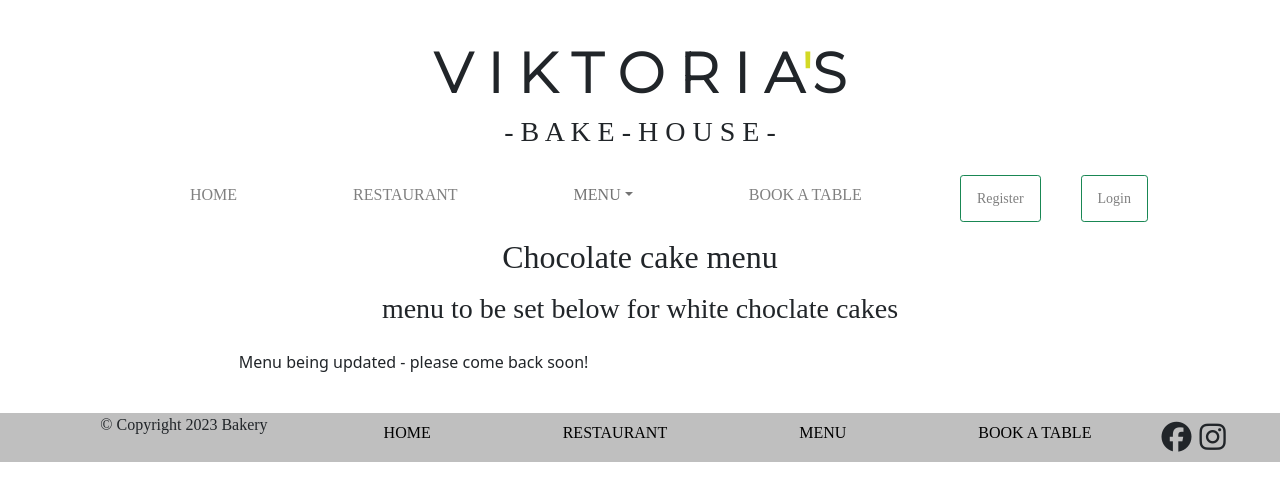
After one commit to Christoph33one/viks-bakery, a Django app: page /choc_cake/ in a window 1280 px wide. The commit adds this page. Shown: the top 501 px of the page. Run offline with Django 3.2, Linux system fonts and the light colour scheme; some libraries are stand-ins or nearby versions.

Commit message:
created view for menu to be updated in the bd. rendered choc_cake html. need to g

```diff
--- a/baker2023/settings.py
+++ b/baker2023/settings.py
@@ -103,8 +103,6 @@ DATABASES = {
    'default': dj_database_url.parse(os.environ.get("DATABASE_URL"))
 }
 
-
-
 # Password validation
 # https://docs.djangoproject.com/en/3.2/ref/settings/#auth-password-validators
 
--- a/baker2023/urls.py
+++ b/baker2023/urls.py
@@ -19,7 +19,5 @@ from django.urls import path, include
 urlpatterns = [
     path('admin/', admin.site.urls),
     path("", include('menus.urls'), name="menus-urls"),
-    path("restaurant/", include('menus.urls'), name="menus-rls"),
     path("accounts/", include("allauth.urls")),
-
 ]
--- a/menus/admin.py
+++ b/menus/admin.py
@@ -7,4 +7,4 @@ from .models import CakeItem
 class CakesAdmin(admin.ModelAdmin):
 
     list_filter = ('on_menu', 'updated_on')
-    list_display = ('cake_name', 'on_menu')
+    list_display = ('cake_name', 'cake_selections', 'on_menu')
--- a/menus/urls.py
+++ b/menus/urls.py
@@ -5,4 +5,6 @@ from django.urls import path
 urlpatterns = [
     path('', views.index, name='index'),
     path('restaurant.html/', views.restaurant, name='restaurant'),
+    path('choc_cake/', views.CakesMenu.as_view(), name='choc_cake'),
+
 ]
--- a/menus/views.py
+++ b/menus/views.py
@@ -1,7 +1,8 @@
 from django.shortcuts import render
+from django.views import generic
+from .models import CakeItem
 
 # Create your views here.
-from django.views import generic
 
 
 # Render index.html
@@ -10,7 +11,32 @@ def index(request):
     return render(request, 'index.html')
 
 
+def cakes_menu(request):
+    """ Returs restaurant page """
+    return render(request, 'cake_menu.html')
+
+
 # Render restaurant.html
 def restaurant(request):
     """ Returs restaurant page """
     return render(request, 'restaurant.html')
+
+
+# Generic view for chocale cake menu
+class CakesMenu(generic.ListView):
+    """
+    To render the cake menus from the database
+    """
+    model = CakeItem
+    template_name = 'choc_cake.html'
+    context_object_name = 'cake_items'
+
+    def get_queryset(self):
+
+        queryset = {
+            'white_items': CakeItem.objects.all().filter(
+                on_menu=True, cake_selections=0),
+            'dark_items': CakeItem.objects.all().filter(
+                on_menu=True, cake_selections=1)
+        }
+        return queryset
--- a/templates/base.html
+++ b/templates/base.html
@@ -52,7 +52,7 @@
               <a class="nav-link dropdown-toggle" data-bs-toggle="dropdown" href="#" role="button"
                 aria-expanded="false">MENU</a>
               <ul class="dropdown-menu">
-                <li><a class="dropdown-item" href="#">CHOCLATE CAKES</a></li>
+                <li><a class="dropdown-item" href="{% url 'choc_cake' %}">CHOCLATE CAKES</a></li>
                 <li><a class="dropdown-item" href="#">CREAM CAKES</a></li>
                 <li><a class="dropdown-item" href="#">CUP CAKES</a></li>
                 <li><a class="dropdown-item" href="#">CHEESE CAKES</a></li>
--- /dev/null
+++ b/templates/choc_cake.html
@@ -0,0 +1,38 @@
+{% extends 'base.html' %}
+
+{% block content %}
+
+
+<div class="container-fluid">
+    <div class="row d-flex justify-content-center">
+        <div class="col-sm-8">
+            <h2 class="text-center my-2">Chocolate cake <span class="brand-text">menu</span></h2>
+            <!-- Dietary key -->
+        </div>
+    </div>
+    <div class="row m-2 row d-flex justify-content-center">
+        <div class="col-sm-8">
+            <!-- Breakfast & Brunch menu -->
+            <h3 class="mb-4 text-center">menu to be set below for white choclate cakes</h3>
+            <!-- Loop through list to display only breakfast/bruch items -->
+
+            <!--MENU TO UPDATE FROM THE ADMIN DATABASE-->
+            {% if cake_items.cake_items %}
+
+            {% for cakeitem in cake_items.cakeitem %}
+
+            <h5> {{ cakeitem.cake_name }} </h5>
+            <!-- Display price with 2 decimal spaces -->
+            <p><em> {{ cakeitem.description }} </em>
+            <p> {{ cakeitem.dietary }} | Allergens: <strong>{{ cakeitem.allergens }}</strong></p>
+
+            {% endfor %}
+
+            {% else%}
+            <!-- If no items found display this placeholder -->
+            <p>Menu being updated - please come back soon!</p>
+
+            {% endif %}
+
+
+{% endblock %}
```
Also changed, not shown: menus/models.py (+9 -4 lines), menus/migrations/0002_cakeitem_cake_selections.py (added).
